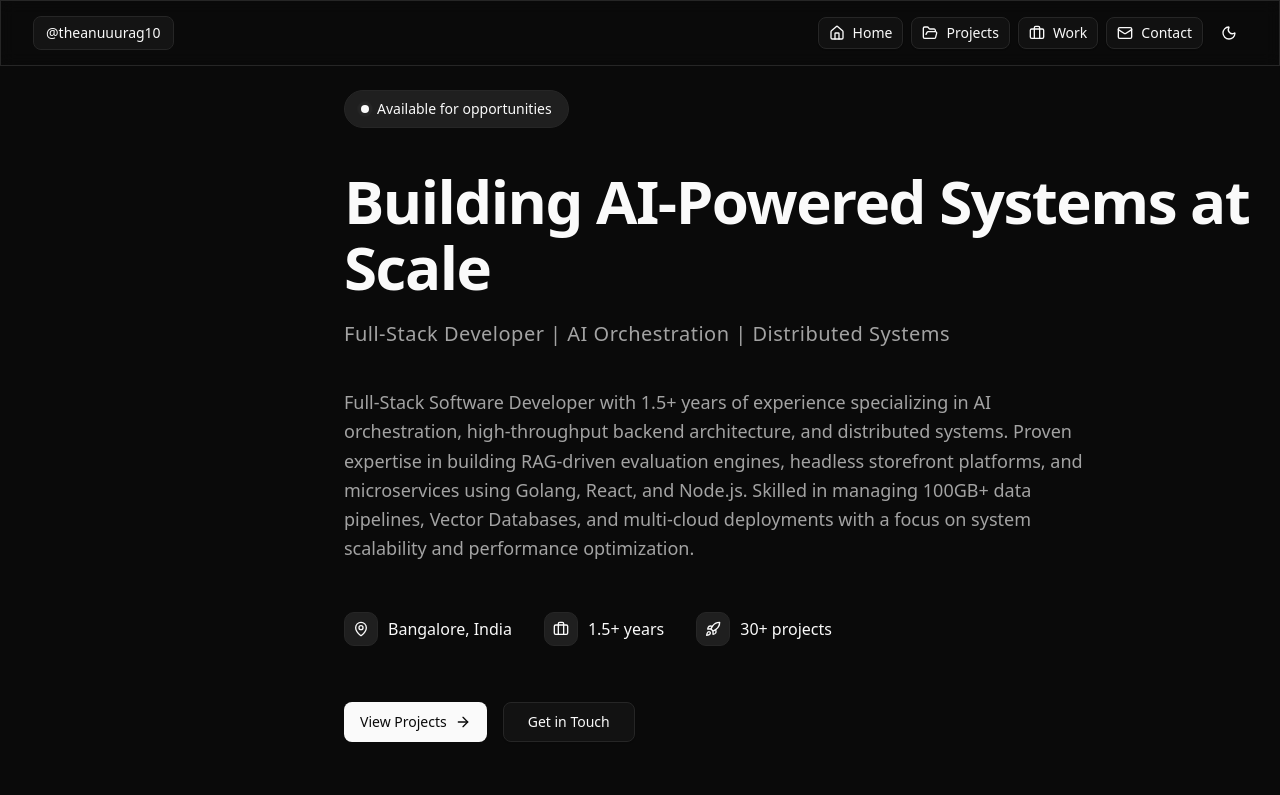
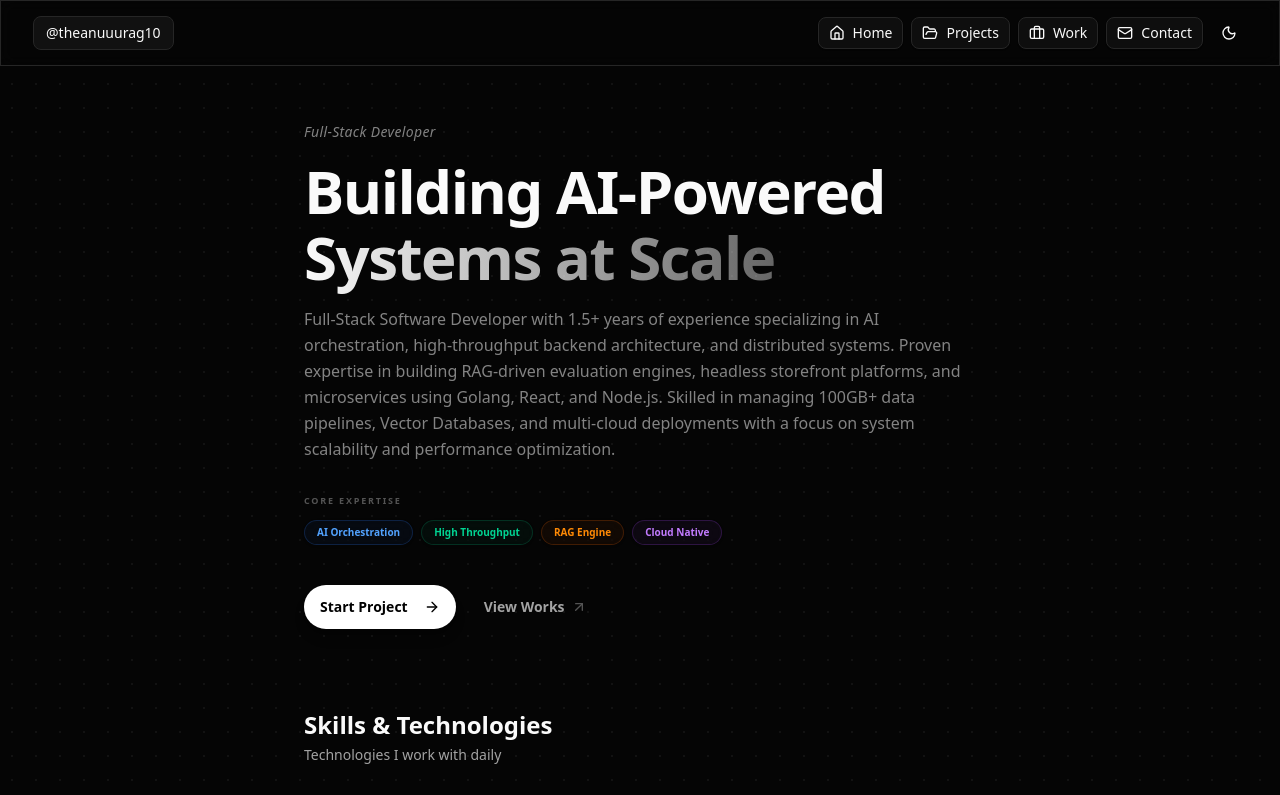
Before and after one commit to Anurag-Band/personal-portfolio-v2, a Next.js app: page / in a window 1280 px wide. Shown: the top 795 px of the page. Built offline with nearby package versions, Linux system fonts and the light colour scheme.

Commit message:
feat: Add initial portfolio layout, About section, and global styles.

```diff
--- a/src/app/globals.css
+++ b/src/app/globals.css
@@ -79,9 +79,11 @@
 
 .dark {
   /* Dark mode - Deep blacks and grays */
-  --background: #0a0a0a;
+  --background: #050505;
   --foreground: #fafafa;
-  --card: #141414;
+  --card: #0a0a0a;
+  --grid-pattern: radial-gradient(circle, rgba(255,255,255,0.05) 1px, transparent 1px);
+  --grid-size: 24px 24px;
   --card-foreground: #fafafa;
   --popover: #141414;
   --popover-foreground: #fafafa;
@@ -123,6 +125,8 @@
 
   body {
     @apply bg-background text-foreground antialiased;
+    background-image: var(--grid-pattern);
+    background-size: var(--grid-size);
   }
 
   /* Custom scrollbar styles */
--- a/src/components/layout/MainLayout.tsx
+++ b/src/components/layout/MainLayout.tsx
@@ -14,7 +14,7 @@ export function MainLayout({ children }: MainLayoutProps) {
 
       {/* Main Content with Max Width */}
       <div className="mx-auto w-full max-w-screen-xl">
-        <div className="grid min-h-[calc(100vh-4rem)] grid-cols-1 lg:grid-cols-[320px_1fr]">
+        <div className="grid min-h-[calc(100vh-4rem)] grid-cols-1 lg:grid-cols-[280px_1fr]">
           {/* Left Sidebar - Hidden on mobile, fixed on desktop */}
           <aside className="hidden lg:block sticky top-16 self-start">
             <Sidebar />
--- a/src/components/layout/Sidebar.tsx
+++ b/src/components/layout/Sidebar.tsx
@@ -23,81 +23,101 @@ export function Sidebar() {
   );
 
   return (
+
     <div className="flex h-full items-start justify-center py-4 px-4 lg:px-6 animate-in fade-in slide-in-from-left-8 duration-700 ease-out">
-      <Card className="w-full relative overflow-hidden bg-card/40 backdrop-blur-xl border-white/10 shadow-2xl transition-all duration-300 hover:shadow-primary/5 group/card">
+      <Card className="w-full relative overflow-hidden bg-[#0a0a0a] border-white/5 shadow-2xl transition-all duration-300 group/card rounded-[32px]">
         {/* Subtle Decorative Background Gradient */}
-        <div className="absolute -top-24 -right-24 h-48 w-48 bg-primary/10 blur-[100px] rounded-full" />
-        <div className="absolute -bottom-24 -left-24 h-48 w-48 bg-primary/10 blur-[100px] rounded-full" />
+        <div className="absolute top-0 inset-x-0 h-32 bg-gradient-to-b from-primary/10 to-transparent opacity-50" />
 
-        <div className="relative flex flex-col items-center space-y-4 p-5">
+        <div className="relative flex flex-col items-center space-y-5 pt-8 pb-6 px-5">
           {/* Profile Image with Decorative Ring */}
-          <div className="relative group">
-            <div className="absolute -inset-1 bg-gradient-to-r from-primary to-purple-600 rounded-full blur opacity-25 group-hover:opacity-50 transition duration-1000 group-hover:duration-200" />
-            <Avatar className="h-28 w-28 border-4 border-background relative ring-4 ring-primary/5">
+          <div className="relative">
+            <div className="h-24 w-24 rounded-full border border-white/10 flex items-center justify-center relative overflow-hidden bg-black">
+              <Avatar className="h-18 w-18 relative z-10">
                 <AvatarImage src={profileData.image} alt={profileData.name} className="object-cover" />
-              <AvatarFallback className="text-2xl font-black bg-gradient-to-br from-secondary to-background text-primary">
+                <AvatarFallback className="text-2xl font-black bg-secondary text-primary">
                   {profileData.name
                     .split(" ")
                     .map((n) => n[0])
                     .join("")}
                 </AvatarFallback>
               </Avatar>
-            {/* Status Badge */}
-            <div className="absolute bottom-1.5 right-1.5 h-5 w-5 rounded-full bg-background border-4 border-background flex items-center justify-center">
-              <div className="h-2.5 w-2.5 rounded-full bg-emerald-500 animate-pulse" />
+              <div className="absolute inset-0 bg-gradient-to-br from-primary/20 to-transparent opacity-30" />
+            </div>
+            {/* Country Badge */}
+            <div className="absolute bottom-1 right-1 h-6 w-9 rounded-md bg-[#1a1a1a] border border-white/10 flex items-center justify-center text-[10px] shadow-lg">
+              🇮🇳
             </div>
           </div>
 
-          {/* Name & Username */}
-          <div className="text-center space-y-1">
-            <h2 className="text-xl font-black tracking-tight text-foreground bg-clip-text text-transparent bg-gradient-to-b from-foreground to-foreground/70">
+          {/* Name & Title */}
+          <div className="text-center space-y-2">
+            <h2 className="text-2xl font-bold tracking-tight text-white group-hover:text-primary transition-colors">
               {profileData.name}
             </h2>
-            <div className="inline-flex items-center px-3 py-1 rounded-full bg-secondary/50 border border-border text-xs font-semibold text-muted-foreground transition-colors hover:border-primary/30">
-              {profileData.username}
+            <p className="text-[10px] font-black uppercase tracking-[0.2em] text-muted-foreground">
+              {profileData.role.split('|')[0].trim()} & FULL STACK DEVELOPER
+            </p>
+            <div className="inline-flex items-center px-4 py-1 rounded-full bg-white/5 border border-white/5 text-[10px] font-medium text-muted-foreground/80">
+              Building @ {profileData.name.split(' ')[0]} Labs
             </div>
           </div>
 
-          {/* Social Links */}
-          <div className="flex w-full flex-col gap-1.5">
-            {displayLinks.map((link) => {
+          {/* Stats Section */}
+          <div className="grid grid-cols-3 w-full py-4 border-y border-white/5 gap-2">
+            <div className="text-center">
+              <p className="text-[9px] uppercase font-black tracking-widest text-muted-foreground/50">Exp</p>
+              <p className="text-base font-bold text-white leading-tight">{profileData.experience.split('+')[0]}+</p>
+            </div>
+            <div className="text-center border-x border-white/5">
+              <p className="text-[9px] uppercase font-black tracking-widest text-muted-foreground/50">Done</p>
+              <p className="text-base font-bold text-white leading-tight">{profileData.projectCount.split('+')[0]}+</p>
+            </div>
+            <div className="text-center">
+              <p className="text-[9px] uppercase font-black tracking-widest text-muted-foreground/50">Clients</p>
+              <p className="text-base font-bold text-white leading-tight">10+</p>
+            </div>
+          </div>
+
+          {/* Social Icons at Bottom */}
+          <div className="flex items-center justify-center gap-3 pt-2">
+            {displayLinks.filter(l => !["Resume", "Meeting"].includes(l.name)).map((link) => {
               const Icon = iconMap[link.name as keyof typeof iconMap];
               return (
                 <Button
                   key={link.name}
-                  variant="outline"
-                  className="w-full justify-between gap-3 h-10 px-4 relative group overflow-hidden border-white/5 bg-white/[0.02] hover:bg-primary/[0.05] hover:border-primary/20 transition-all duration-300"
+                  variant="ghost"
+                  size="icon"
+                  className="h-9 w-9 rounded-xl bg-white/5 border border-white/5 hover:bg-primary/10 hover:border-primary/20 hover:text-primary text-muted-foreground transition-all duration-300 group/icon"
                   asChild
                 >
-                  <Link
-                    href={link.url}
-                    target={link.url.startsWith("http") ? "_blank" : undefined}
-                    rel={
-                      link.url.startsWith("http")
-                        ? "noopener noreferrer"
-                        : undefined
-                    }
-                  >
-                    <span className="flex items-center gap-3 relative z-10">
-                      <div className="flex h-7 w-7 items-center justify-center rounded-lg bg-secondary/80 group-hover:bg-primary/20 transition-colors">
-                        {Icon && <Icon className="h-3.5 w-3.5 text-muted-foreground group-hover:text-primary transition-colors" />}
-                      </div>
-                      <span className="font-semibold tracking-wide text-sm">{link.name}</span>
-                    </span>
-                    <ArrowUpRight className="h-4 w-4 text-muted-foreground/30 group-hover:text-primary group-hover:translate-x-0.5 group-hover:-translate-y-0.5 transition-all relative z-10" />
-
-                    {/* Hover Glow Effect */}
-                    <div className="absolute inset-0 opacity-0 group-hover:opacity-100 bg-gradient-to-r from-transparent via-primary/5 to-transparent -translate-x-full group-hover:translate-x-full transition-transform duration-1000 ease-in-out" />
+                  <Link href={link.url} target="_blank" rel="noopener noreferrer">
+                    {Icon && <Icon className="h-4 w-4 transition-transform group-hover/icon:scale-110" />}
                   </Link>
                 </Button>
               );
             })}
           </div>
 
-          {/* Footer Info maybe? */}
-          <p className="text-[10px] text-muted-foreground/40 font-medium uppercase tracking-[0.2em]">
-            Available for opportunities
-          </p>
+          {/* Action Links (Resume/Meeting) */}
+          <div className="flex w-full gap-2 pt-2">
+            {displayLinks.filter(l => ["Resume", "Meeting"].includes(l.name)).map((link) => {
+               const Icon = iconMap[link.name as keyof typeof iconMap];
+               return (
+                 <Button
+                   key={link.name}
+                   variant="outline"
+                   className="flex-1 h-9 text-[10px] font-bold uppercase tracking-wider border-white/5 bg-white/5 hover:bg-primary/10 hover:border-primary/20 hover:text-primary transition-all duration-300"
+                   asChild
+                 >
+                   <Link href={link.url} target="_blank">
+                     {Icon && <Icon className="mr-2 h-3 w-3" />}
+                     {link.name}
+                   </Link>
+                 </Button>
+               );
+            })}
+          </div>
         </div>
       </Card>
     </div>
--- a/src/components/sections/AboutSection.tsx
+++ b/src/components/sections/AboutSection.tsx
@@ -1,76 +1,80 @@
 "use client";
 
-import { MapPin, Briefcase, Rocket, ArrowRight } from "lucide-react";
+import { MapPin, Briefcase, Rocket, ArrowRight, ArrowUpRight } from "lucide-react";
 import Link from "next/link";
 import { Button } from "@/components/ui/button";
 import { profileData } from "@/data/profile";
 
 export function AboutSection() {
   return (
-    <section className="space-y-10">
-      {/* Status Badge */}
-      <div className="inline-flex items-center gap-2 px-4 py-2 rounded-full bg-secondary border border-border">
-        <span className="relative flex h-2 w-2">
-          <span className="animate-ping absolute inline-flex h-full w-full rounded-full bg-foreground/40 opacity-75" />
-          <span className="relative inline-flex rounded-full h-2 w-2 bg-foreground" />
-        </span>
-        <span className="text-sm font-medium">
-          Available for opportunities
-        </span>
-      </div>
+    <section className="space-y-8 py-8">
+      <div className="space-y-4">
+        {/* Sub-headline */}
+        <p className="text-muted-foreground/80 font-medium italic tracking-wide text-xs md:text-sm">
+          {profileData.role.split('|')[0].trim()}
+        </p>
 
-      {/* Headline */}
-      <div className="space-y-5">
-        <h1 className="text-4xl sm:text-5xl lg:text-6xl font-bold tracking-tight leading-[1.1]">
-          {profileData.headline}
+        {/* Headline */}
+        <h1 className="text-4xl sm:text-5xl lg:text-6xl font-black tracking-tight leading-[1.1] text-foreground">
+          {profileData.headline.split(' ').slice(0, 2).join(' ')} <br />
+          <span className="text-transparent bg-clip-text bg-gradient-to-r from-foreground to-foreground/40">
+            {profileData.headline.split(' ').slice(2).join(' ')}
+          </span>
         </h1>
 
-        {/* Role */}
-        <p className="text-lg md:text-xl text-muted-foreground font-medium tracking-wide">
-          {profileData.role}
+        {/* Intro paragraph */}
+        <p className="text-sm md:text-base text-muted-foreground/80 leading-relaxed max-w-2xl">
+          {profileData.intro}
         </p>
       </div>
 
-      {/* Intro paragraph */}
-      <p className="text-base md:text-lg text-muted-foreground leading-relaxed max-w-3xl">
-        {profileData.intro}
-      </p>
-
-      {/* Stats Row */}
-      <div className="flex flex-wrap items-center gap-x-8 gap-y-4 pt-2">
-        <div className="flex items-center gap-2.5">
-          <div className="p-2 rounded-lg bg-secondary border border-border">
-            <MapPin className="h-4 w-4" />
-          </div>
-          <span className="font-medium">{profileData.location}</span>
-        </div>
-
-        <div className="flex items-center gap-2.5">
-          <div className="p-2 rounded-lg bg-secondary border border-border">
-            <Briefcase className="h-4 w-4" />
-          </div>
-          <span className="font-medium">{profileData.experience}</span>
-        </div>
-
-        <div className="flex items-center gap-2.5">
-          <div className="p-2 rounded-lg bg-secondary border border-border">
-            <Rocket className="h-4 w-4" />
-          </div>
-          <span className="font-medium">{profileData.projectCount}</span>
+      {/* Key Benefits / Tech Focus */}
+      <div className="space-y-3">
+        <p className="text-[9px] font-black uppercase tracking-[0.2em] text-muted-foreground/50">
+          Core Expertise
+        </p>
+        <div className="flex flex-wrap gap-2">
+          {[
+            { label: "AI Orchestration", color: "blue" },
+            { label: "High Throughput", color: "emerald" },
+            { label: "RAG Engine", color: "orange" },
+            { label: "Cloud Native", color: "purple" }
+          ].map((benefit) => (
+            <div
+              key={benefit.label}
+              className={`px-3 py-1 rounded-full text-[10px] font-bold border backdrop-blur-sm transition-all duration-300
+                ${benefit.color === 'blue' ? 'bg-blue-500/5 border-blue-500/20 text-blue-400 shadow-sm' : ''}
+                ${benefit.color === 'emerald' ? 'bg-emerald-500/5 border-emerald-500/20 text-emerald-400 shadow-sm' : ''}
+                ${benefit.color === 'orange' ? 'bg-orange-500/5 border-orange-500/20 text-orange-400 shadow-sm' : ''}
+                ${benefit.color === 'purple' ? 'bg-purple-500/5 border-purple-500/20 text-purple-400 shadow-sm' : ''}
+              `}
+            >
+              {benefit.label}
+            </div>
+          ))}
         </div>
       </div>
 
       {/* CTA Buttons */}
-      <div className="flex flex-wrap gap-4 pt-4">
-        <Button size="lg" className="gap-2 group" asChild>
-          <Link href="#projects">
-            View Projects
-            <ArrowRight className="h-4 w-4 transition-transform group-hover:translate-x-1" />
+      <div className="flex flex-wrap items-center gap-4 pt-2">
+        <Button
+          size="lg"
+          className="rounded-full px-6 h-11 bg-white text-black hover:bg-white/90 font-bold transition-all duration-300 shadow-lg group text-sm"
+          asChild
+        >
+          <Link href="#contact">
+            Start Project
+            <ArrowRight className="ml-2 h-3.5 w-3.5 transition-transform group-hover:translate-x-1" />
           </Link>
         </Button>
-        <Button size="lg" variant="outline" asChild>
-          <Link href="#contact">
-            Get in Touch
+        <Button
+          variant="ghost"
+          className="group text-muted-foreground hover:text-foreground font-semibold flex items-center gap-1.5 text-sm"
+          asChild
+        >
+          <Link href="#projects">
+            View Works
+            <ArrowUpRight className="h-3.5 w-3.5 opacity-50 group-hover:opacity-100 group-hover:translate-x-0.5 group-hover:-translate-y-0.5 transition-all" />
           </Link>
         </Button>
       </div>
```
Lines whose indentation alone changed are shown as unchanged.
